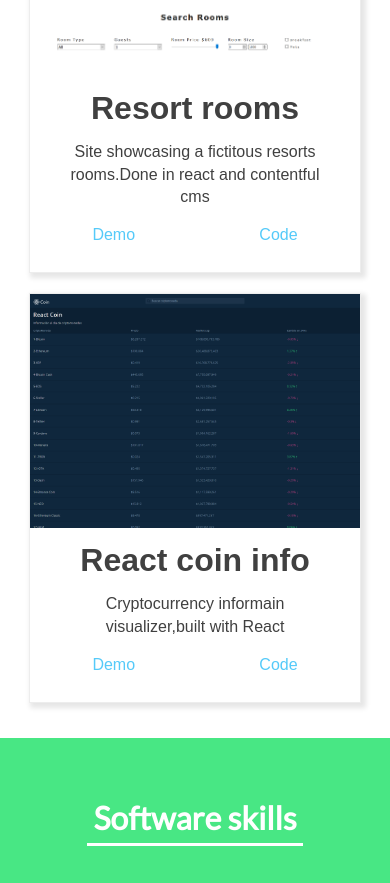
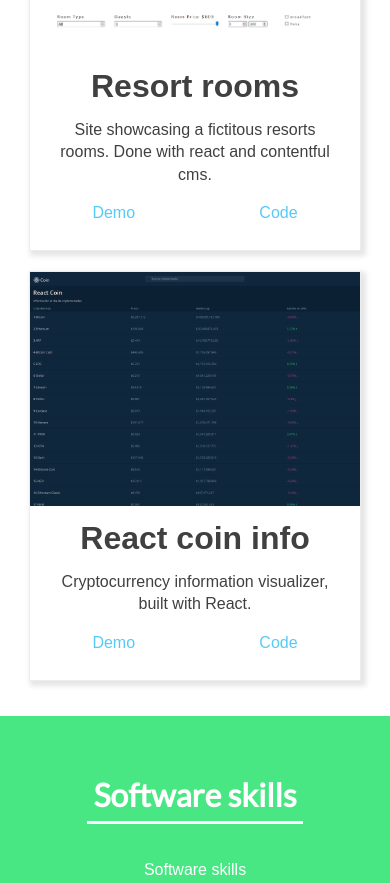
Before and after one commit to sergiodiazl/Portfolio, a React (Create React App) app: page / in a window 390 px wide. Shown: the part 2206-3089 px from the top of the page. Built offline with nearby package versions, Linux system fonts and the light colour scheme.

Commit message:
solved white space on small screen

```diff
--- a/src/Texts.js
+++ b/src/Texts.js
@@ -47,9 +47,9 @@
     {
       id: 4,
       name: "React coin info",
-      description: ' Visualizador de cotizaciones y estadisticas de cripto monedas,realizado en React',
+      description: ' Visualizador de cotizaciones y estadisticas de cripto monedas, realizado en React',
       imageURL: './images/react-coin.png',
-      altText: "screenshot de ract coin info",
+      altText: "screenshot de react coin info",
       orientation: 'portrait',
       github: 'https://github.com/sergiodiazl/react-coin-info',
       demo: 'http://react-coin-info.herokuapp.com/',
@@ -62,7 +62,7 @@
   projectArticleInfo: [
     {
       name: 'Software para gestión de programas de estudio',
-      description: "Programa para coordinar y aprobar los programas de estudios propuestos.Para el uso de la Universidad Nacional Arturo Jauretche.",
+      description: "Programa para coordinar y aprobar los programas de estudios propuestos. Para el uso de la Universidad Nacional Arturo Jauretche.",
       imageURL: './images/syllabus.jpg',
       altText: 'Equipo de desarrollo',
       link: 'https://www.unaj.edu.ar/estudiantes-de-ingenieria-en-informatica-desarrollaron-un-software-de-gestion-de-programas-de-estudio/'
@@ -77,7 +77,7 @@
 
   ],
   aboutTitle: 'Acerca de mí',
-  aboutInfo: "Soy Sergio.Soy un ingeniero en informática gradudo de la universidad Nacional Arturo Jauretche en  Argentina.Tuve educacion adicional en formas de cursos  y becas en Tucuman ,Argentina y Kuthay,Turquia.Principalmente interesado en desarrollo web pero estoy abierto a otras propuestas.",
+  aboutInfo: "Soy Sergio. Soy un ingeniero en informática gradudo de la universidad Nacional Arturo Jauretche en  Argentina. Tuve educacion adicional en formas de cursos  y becas en Tucuman ,Argentina y Kutahya,Turquia. Principalmente interesado en desarrollo web pero estoy abierto a otras propuestas.",
 }
 
 export const ENGLISH = {
@@ -94,7 +94,7 @@
     {
       id: 1,
       name: 'Imagenet image classifier',
-      description: "Image classifier,server running a keras model trained withthe imagenet database,front end running in React",
+      description: "Image classifier,server running a keras model trained withthe imagenet database, front end running in React",
       imageURL: './images/imagenet.png',
       altText: 'image recognizer',
       orientation: 'portrait',
@@ -106,7 +106,7 @@
     {
       id: 2,
       name: 'Movie Helper',
-      description: "Movie suggesting web app using The movie database.Used Redux,React and Wow.js,available on 3 languages(English,Spanish and Russian)",
+      description: "Movie suggesting web app using The movie database.Used Redux,React and Wow.js, available on 3 languages (English, Spanish and Russian)",
       imageURL: './images/movie-helper.png',
       altText: 'Movie helper app',
       orientation: 'portrait',
@@ -117,7 +117,7 @@
     {
       id: 3,
       name: 'Resort rooms',
-      description: 'Site showcasing a fictitous resorts rooms.Done in react and contentful cms',
+      description: 'Site showcasing a fictitous resorts rooms. Done with react and contentful cms.',
       imageURL: './images/rooms.png',
       altText: 'rooms',
       orientation: 'portrait',
@@ -127,9 +127,9 @@
     {
       id: 4,
       name: "React coin info",
-      description: ' Cryptocurrency informain visualizer,built with React',
+      description: ' Cryptocurrency information visualizer, built with React.',
       imageURL: './images/react-coin.png',
-      altText: "screenshot de ract coin info",
+      altText: "react coin info screenshot",
       orientation: 'portrait',
       github: 'https://github.com/sergiodiazl/react-coin-info',
       demo: 'http://react-coin-info.herokuapp.com/',
@@ -140,7 +140,7 @@
   projectArticleInfo: [
     {
       name: 'Development of syllabus management software',
-      description: "Program for coordinating and reviewing the syllabus of courses.For internal use in Arturo Jauretche National University",
+      description: "Program for coordinating and reviewing the syllabus of courses. For internal use in Arturo Jauretche National University.",
       imageURL: './images/syllabus.jpg',
       altText: 'development team',
       link: 'https://www.unaj.edu.ar/estudiantes-de-ingenieria-en-informatica-desarrollaron-un-software-de-gestion-de-programas-de-estudio/'
@@ -155,5 +155,5 @@
 
   ],
   aboutTitle: 'About me',
-  aboutInfo: "My name is Sergio .I'm a software engineer,graduated from Arturo Jaurteche University,had additional education in development courses and scholarships in Tucuman,Argentina and Kutahya,Turkey.Currently interested in web development but open to other proposals.",
+  aboutInfo: "My name is Sergio .I'm a software engineer,graduated from Arturo Jaurteche University, had additional education in development courses and scholarships in Tucuman,Argentina and Kutahya, Turkey. Currently interested in web development but open to other proposals.",
 }
```
